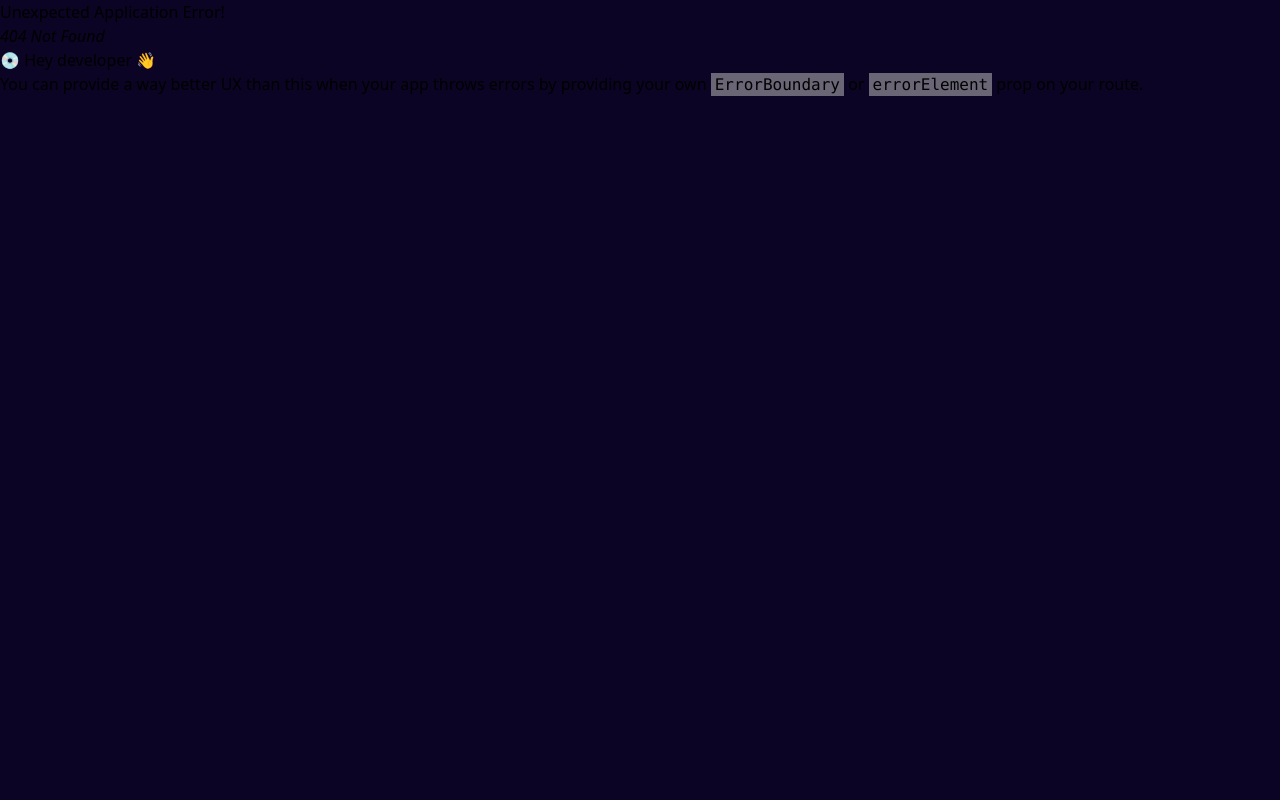
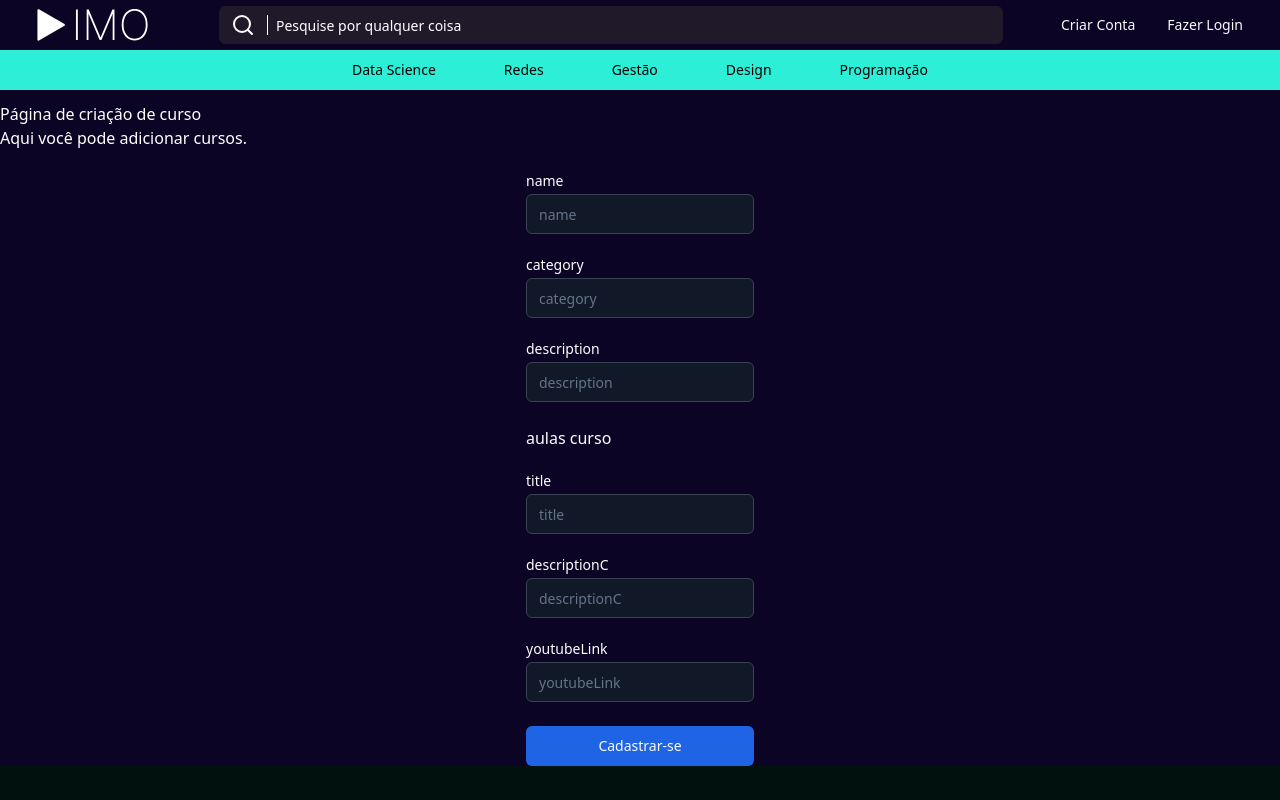
Before and after one commit to imofatec/imo, a React (Vite) app in the folder frontend/: page /criarcurso in a window 1280 px wide. Before the commit this address had no page. Shown: the top 800 px of the page. Built offline with nearby package versions, Linux system fonts and the light colour scheme.

Commit message:
:sparkles: feat: Integração criação de cursos

```diff
--- a/frontend/src/App.jsx
+++ b/frontend/src/App.jsx
@@ -3,11 +3,13 @@ import Layout from "./layouts/Layout"
 import Index from "./pages/Index"
 import SignUp from "./pages/SignUp"
 import SignIn from "./pages/SignIn"
+import CreateCourses from "./pages/createCourses"
 import ProtectedRoute from "./auth/ProtectedRoutes"
 import TestPage from "./pages/TestPage"
 import { createBrowserRouter, RouterProvider } from "react-router-dom"
 import { signUp } from "./requests/user/signup"
 import { signIn } from "./requests/user/signin"
+import { createCourse } from "./requests/createCourse"
 
 export default function App() {
   const router = createBrowserRouter([
@@ -27,6 +29,11 @@ export default function App() {
           path: "/login",
           element: <SignIn />,
           action: signIn,
+        },
+        {
+          path: "/criarcurso",
+          element: <CreateCourses />,
+          action: createCourse,
         },
         {
           path: "/cursos",
--- /dev/null
+++ b/frontend/src/pages/createCourses.jsx
@@ -0,0 +1,30 @@
+import { Titulo } from "@/components/ui/titulo";
+import { InputLabel } from "@/components/ui/inputlabel";
+import { Button } from "@/components/ui/button";
+import { Form } from "react-router-dom";
+
+
+export default function CreateCourses() {
+
+
+    return (
+        <div className="text-white">
+            <Titulo titulo={"Criar Curso"} />
+            <h1>Página de criação de curso</h1>
+            <p>Aqui você pode adicionar cursos.</p>
+
+            <div className="flex justify-center items-center">
+                <Form method="post" action="/criarcurso">
+                    <InputLabel type="text" id="name" name="name" placeholder="name" label="name" />
+                    <InputLabel type="text" id="category" name="category" placeholder="category" label="category" />
+                    <InputLabel type="text" id="description" name="description" placeholder="description" label="description" />
+                    <h2>aulas curso</h2>
+                    <InputLabel type="text" id="title" name="title" placeholder="title" label="title" />
+                    <InputLabel type="text" id="descriptionC" name="descriptionC" placeholder="descriptionC" label="descriptionC" />
+                    <InputLabel type="text" id="youtubeLink" name="youtubeLink" placeholder="youtubeLink" label="youtubeLink" />
+                    <Button type="submit" className="w-full bg-custom-light-blue">Cadastrar-se</Button>
+                </Form>
+            </div>
+        </div>
+    );
+}
--- /dev/null
+++ b/frontend/src/requests/createCourse.js
@@ -0,0 +1,30 @@
+import api from "@/api/api";
+import { redirect } from "react-router-dom";
+
+export async function createCourse({ request }) {
+    const data = await request.formData();
+    const course = {
+        name: data.get('name'),
+        description: data.get('description'),
+        category: data.get('category'),
+        lessons: [
+            {
+                title: data.get('title'),
+                description: data.get('descriptionC'),
+                youtubeLink: data.get('youtubeLink')
+            }
+        ]
+    };
+
+    try {
+        const response = await api.post('/api/courses/create', course, {
+            headers: {
+                'Content-Type': 'application/json',
+            },
+        });
+        return redirect('/cursos');
+    } catch (error) {
+        console.error(error.response.data);
+        return { error: error.response.data.message || 'Erro ao criar curso' };
+    }
+}
```
